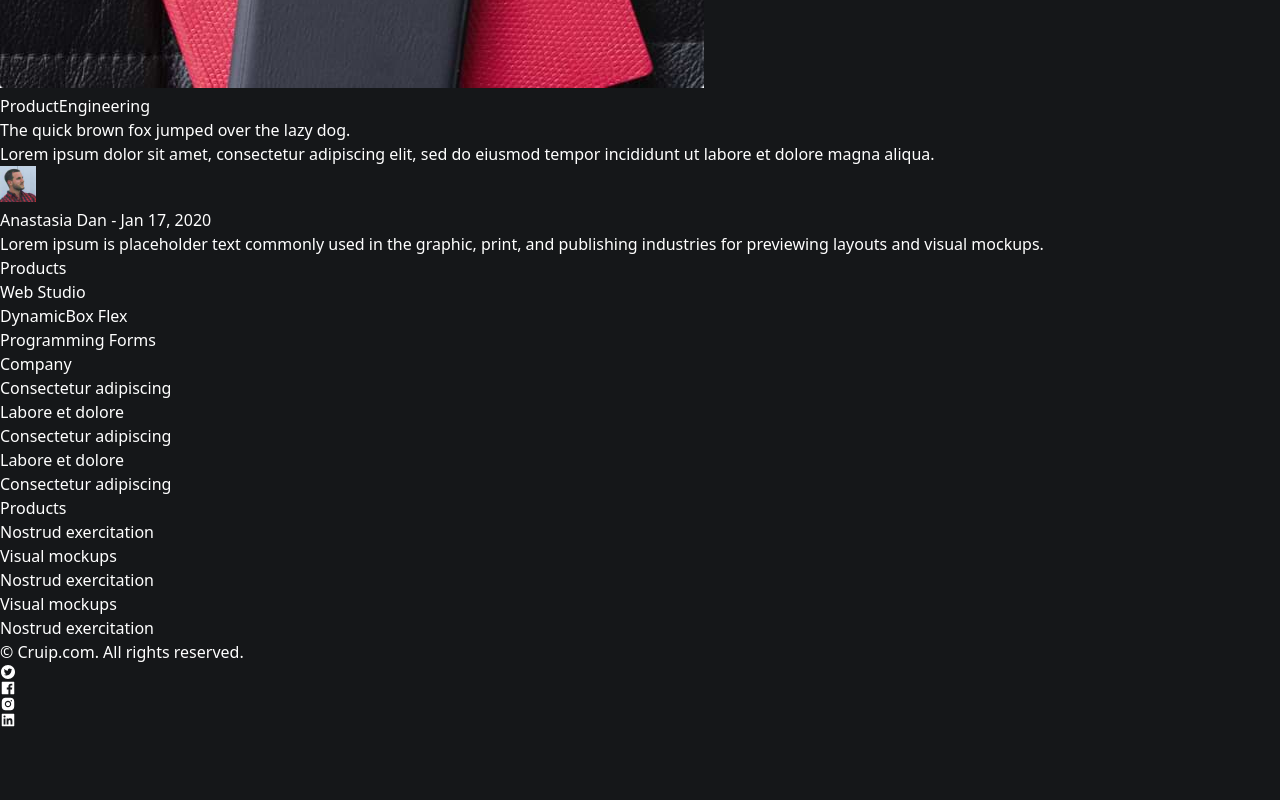
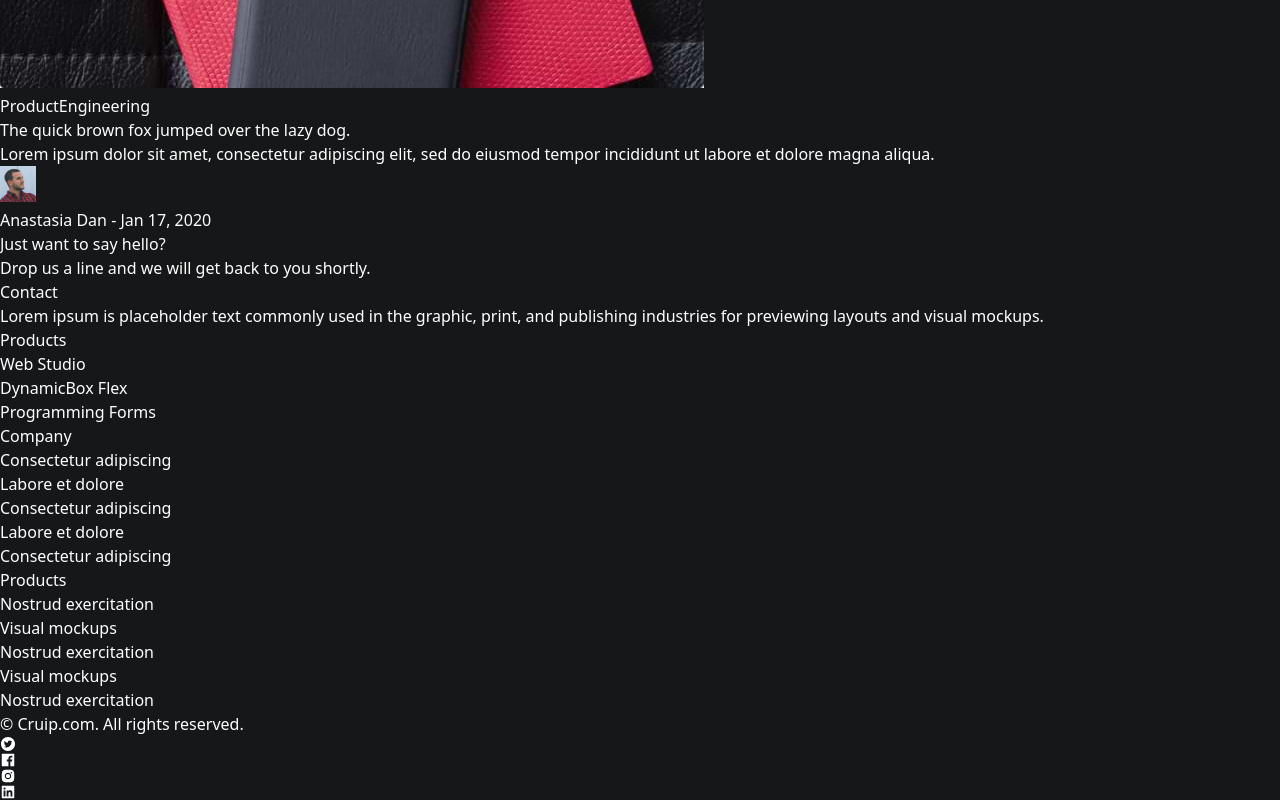
Before and after one commit to Mo-Ibra/next-cruip, a Next.js app: page /blog in a window 1280 px wide. Shown: the part 5686-6486 px from the top of the page. Before the commit the page ends 6414 px from the top, so only its background shows below. Built offline with nearby package versions, Linux system fonts and the light colour scheme.

Commit message:
Added Hello Section

```diff
--- a/pages/blog.tsx
+++ b/pages/blog.tsx
@@ -1,5 +1,6 @@
 import Footer from "../components/footer/Footer";
 import Articles from "../sections/articles/articles";
+import Hello from "../sections/hello/hello";
 import WorkFlow from "../sections/word-flow/work-flow";
 
 const Blog = () => {
@@ -7,6 +8,7 @@ const Blog = () => {
         <>
             <WorkFlow />
             <Articles />
+            <Hello />
             <Footer />
         </>
     )
--- a/pages/contact.tsx
+++ b/pages/contact.tsx
@@ -1,10 +1,12 @@
 import Footer from "../components/footer/Footer";
 import ContactForm from "../components/forms/contact-form/contact-form";
+import Hello from "../sections/hello/hello";
 
 const Contact = () => {
     return (
         <>
             <ContactForm />
+            <Hello />
             <Footer />
         </>
     )
--- /dev/null
+++ b/sections/hello/hello.tsx
@@ -0,0 +1,19 @@
+const Hello = () => {
+    return (
+        <div className="my-10">
+            <div className="container mx-auto px-10">
+                <div className="flex items-center justify-between box-bg p-10">
+                    <div>
+                        <h3 className="header-color text-4xl font-bold mt-5 mb-2">Just want to say hello?</h3>
+                        <p className="text-color ">Drop us a line and we will get back to you shortly.</p>
+                    </div>
+                    <div>
+                        <button className="bg-main py-2 px-10 font-bold rounded-sm">Contact</button>
+                    </div>
+                </div>
+            </div>
+        </div>
+    )
+}
+
+export default Hello;
```
